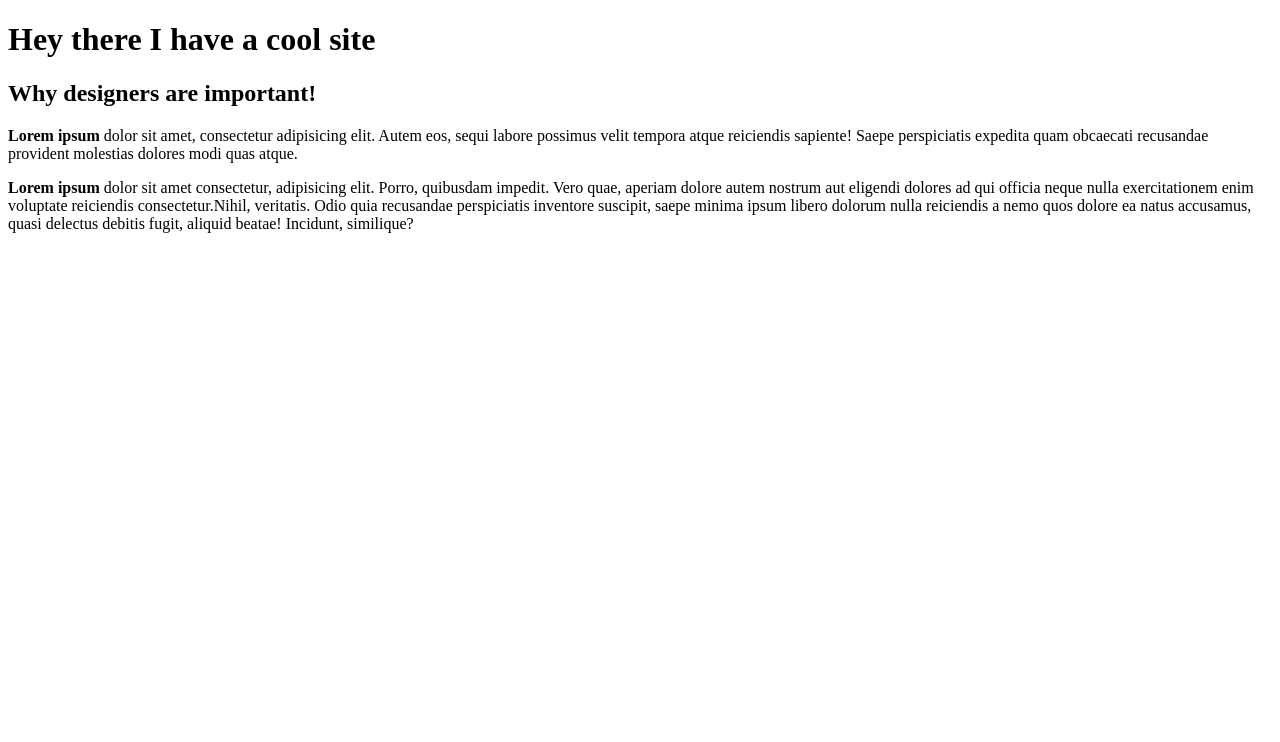
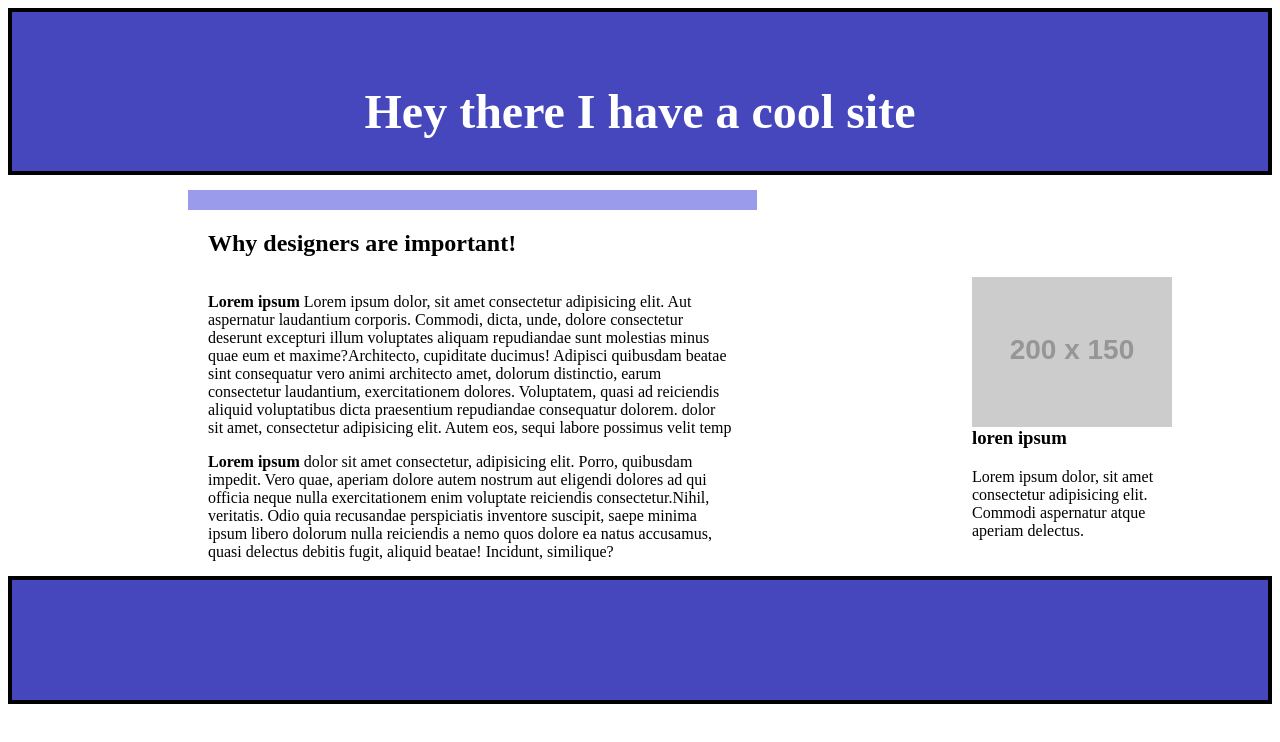
Before and after one commit to GabeMcClaran/day2, a plain HTML site: page index.html in a window 1280 px wide. Drawn offline with Linux system fonts and the light colour scheme; placeholder pictures from the web are drawn by us.

Commit message:
final product

```diff
--- a/index.html
+++ b/index.html
@@ -14,18 +14,28 @@
     <H1>Hey there I have a cool site</H1>
   </header>
   <main>
+    <div class="bluebox"></div>
     <div>
       <h2>Why designers are important!</h2>
     </div>
-    <div>
-      <p><b>Lorem ipsum</b> dolor sit amet, consectetur adipisicing elit. Autem eos, sequi labore possimus velit tempora
-        atque reiciendis sapiente! Saepe perspiciatis expedita quam obcaecati recusandae provident molestias dolores
-        modi quas atque.</p>
+    <div class="columns">
+      <p><b>Lorem ipsum</b> Lorem ipsum dolor, sit amet consectetur adipisicing elit. Aut aspernatur laudantium
+        corporis. Commodi, dicta, unde, dolore consectetur deserunt excepturi illum voluptates aliquam repudiandae sunt
+        molestias minus quae eum et maxime?Architecto, cupiditate ducimus! Adipisci quibusdam beatae sint consequatur
+        vero animi architecto amet, dolorum distinctio, earum consectetur laudantium, exercitationem dolores.
+        Voluptatem, quasi ad reiciendis aliquid voluptatibus dicta praesentium repudiandae consequatur dolorem. dolor
+        sit amet, consectetur adipisicing elit. Autem eos, sequi labore possimus velit temp</p>
       <p><b>Lorem ipsum</b> dolor sit amet consectetur, adipisicing elit. Porro, quibusdam impedit. Vero quae, aperiam
         dolore autem nostrum aut eligendi dolores ad qui officia neque nulla exercitationem enim voluptate reiciendis
         consectetur.Nihil, veritatis. Odio quia recusandae perspiciatis inventore suscipit, saepe minima ipsum libero
         dolorum nulla reiciendis a nemo quos dolore ea natus accusamus, quasi delectus debitis fugit, aliquid beatae!
         Incidunt, similique?</p>
+      <div class="secondcolumn">
+        <img src="//placehold.it/200x150" alt="">
+        <h3>loren ipsum</h3>
+        <p>Lorem ipsum dolor, sit amet consectetur adipisicing elit. Commodi aspernatur atque aperiam delectus.</p>
+
+      </div>
     </div>
   </main>
   <footer></footer>
--- a/style.css
+++ b/style.css
@@ -0,0 +1,59 @@
+header {
+  min-height: 15vh;
+  background-color:rgb(71, 71, 189);
+  text-align: center;
+  border: black;
+  border: solid black 4px;
+}
+
+.bluebox {
+  background-color: rgb(155, 155, 235);
+    width: 45%;
+    height: 20px;
+    margin-top: 15px;
+    margin-left: 180px;
+}
+
+.columns {
+  column-count: 2;
+  padding-left:200px;
+}
+header h1 {
+  padding-top: 40px;
+  color: white;
+  font-size: 48px;
+}
+
+main {
+  flex-grow: 1;
+  align-self: center;
+}
+
+p {
+  font-size: 12pt;
+
+}
+
+footer {
+  min-height: 15vh;
+  background-color: rgb(71, 71, 189);
+  border: solid black 4px;
+}
+
+img {
+  float: right;
+  /* margin: 45px 45px 0 90px; */
+  margin: auto;
+
+}
+
+.secondcolumn {
+  width:200px;
+  float: right;
+  margin: 0 100px 20px 0;
+
+}
+
+h2 {
+  padding-left:200px;
+}
```
